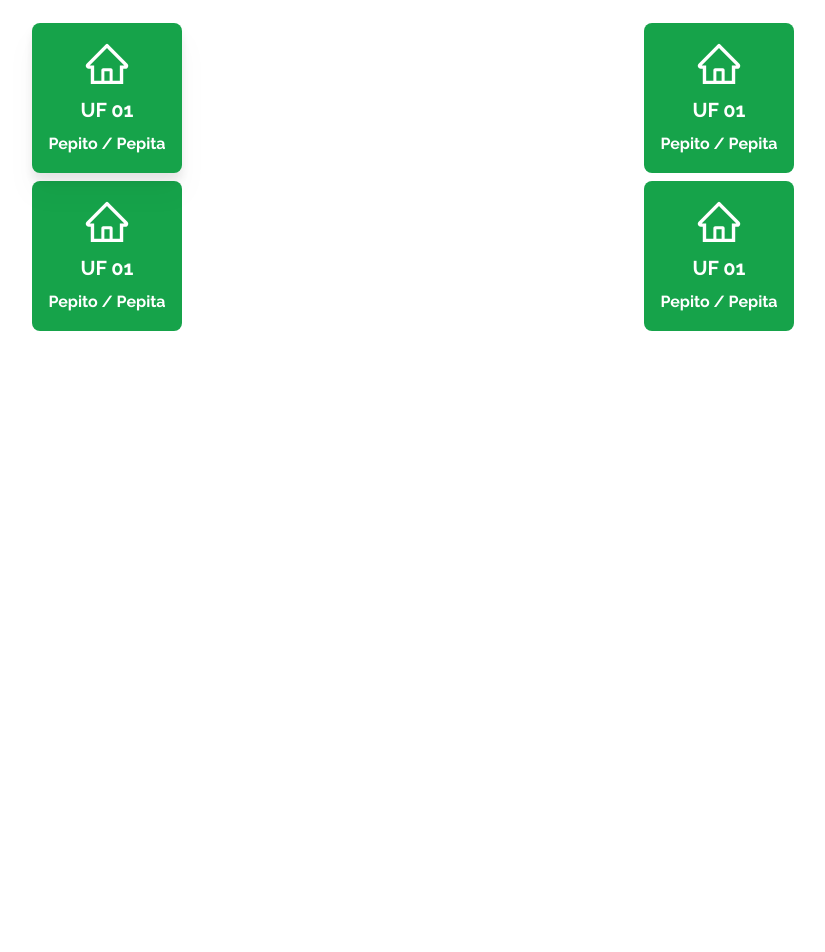
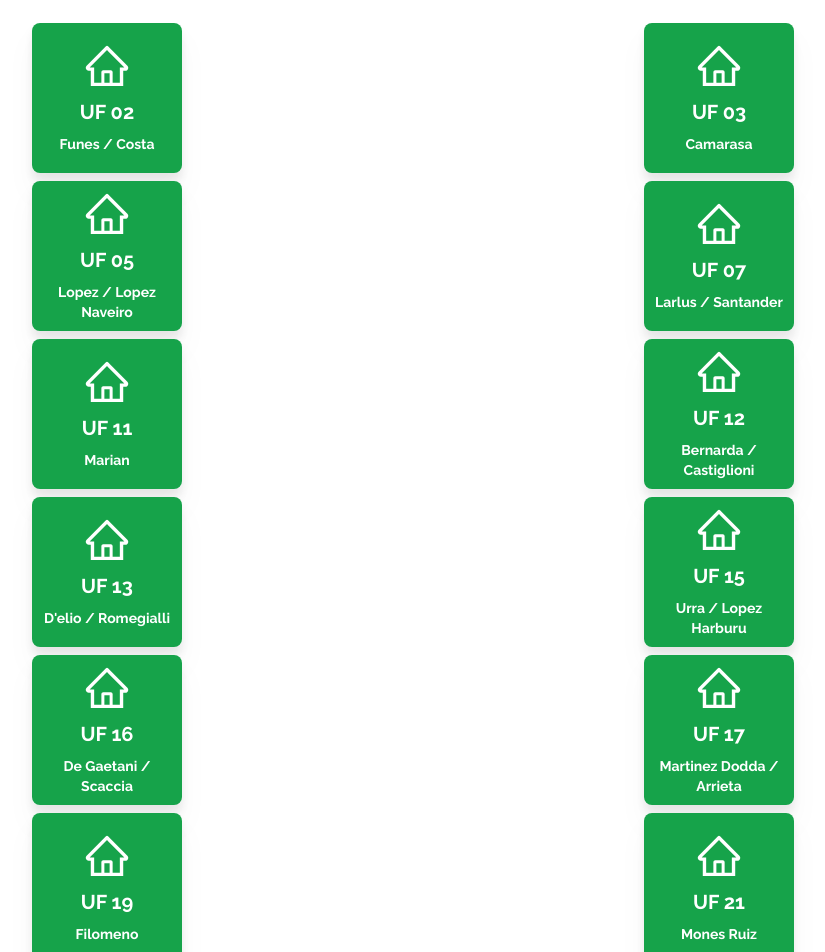
Before and after one commit to fgorordo/donbenito-locations, a React (Vite) app: page / in a window 1280 px wide. Shown: the part 220-1172 px from the top of the page, without its empty margins (0-825 px from the left). Before the commit the page ends 800 px from the top, so only its background shows below. Built offline with nearby package versions, Linux system fonts and the light colour scheme.

Commit message:
end day 1

```diff
--- a/src/App.jsx
+++ b/src/App.jsx
@@ -1,6 +1,7 @@
 import mainLogo from './assets/don-benito-logo.svg';
 import './main.css';
 import { AiOutlineHome } from 'react-icons/ai'
+import propsData from './data/props.json'
 function App() {
 
   return (
@@ -11,29 +12,19 @@ function App() {
       <p className="text-xl"><b>¿Necesitas un guia?</b><br />Selecciona donde quieres ir y te ayudamos.</p>
     </header>
     <main className="grid gap-2 grid-cols-2 px-8">
-      <div className="bg-green-600 hover:bg-green-400 transition-all w-[150px] h-[150px] rounded-lg flex flex-col justify-center items-center gap-2 drop-shadow-xl">
-        <AiOutlineHome className='text-white text-5xl'/>
-        <p className="text-white text-xl font-bold text-center">UF 01</p>
-        <p className="text-white text-l font-semibold text-center">Pepito / Pepita </p>
-      </div>
-
-      <div className="bg-green-600 w-[150px] h-[150px] rounded-lg flex flex-col justify-center items-center gap-2">
-        <AiOutlineHome className='text-white text-5xl'/>
-        <p className="text-white text-xl font-bold text-center">UF 01</p>
-        <p className="text-white text-l font-semibold text-center">Pepito / Pepita </p>
-      </div>
-
-      <div className="bg-green-600 w-[150px] h-[150px] rounded-lg flex flex-col justify-center items-center gap-2">
-        <AiOutlineHome className='text-white text-5xl'/>
-        <p className="text-white text-xl font-bold text-center">UF 01</p>
-        <p className="text-white text-l font-semibold text-center">Pepito / Pepita </p>
-      </div>
-
-      <div className="bg-green-600 w-[150px] h-[150px] rounded-lg flex flex-col justify-center items-center gap-2">
-        <AiOutlineHome className='text-white text-5xl'/>
-        <p className="text-white text-xl font-bold text-center">UF 01</p>
-        <p className="text-white text-l font-semibold text-center">Pepito / Pepita </p>
-      </div>
+      {
+        propsData.map(prop => {
+          return (
+            <a href={prop.locationLink}>
+              <div className="bg-green-600 hover:bg-green-400 transition-all w-[150px] h-[150px] rounded-lg flex flex-col justify-center items-center gap-2 drop-shadow-xl p-2">
+              <AiOutlineHome className='text-white text-5xl'/>
+              <p className="text-white text-xl font-bold text-center">UF {prop.ufNumber}</p>
+              <p className="text-white text-sm font-semibold text-center">{prop.ufProp} </p>
+            </div>
+            </a>
+          )
+        })
+      }
     </main>
     </>
   )
--- a/src/data/props.json
+++ b/src/data/props.json
@@ -1,7 +1,77 @@
 [
   {
-    "ufNumber": 0,
-    "ufProp": "Nombre del propietario",
+    "ufNumber": "02",
+    "ufProp": "Funes / Costa",
+    "locationLink": "https://goo.gl/maps/yN1YxnM6T9guvphf6"
+  },
+  {
+    "ufNumber": "03",
+    "ufProp": "Camarasa",
+    "locationLink": "https://google.com.ar"
+  },
+  {
+    "ufNumber": "05",
+    "ufProp": "Lopez / Lopez Naveiro",
+    "locationLink": "https://google.com.ar"
+  },
+  {
+    "ufNumber": "07",
+    "ufProp": "Larlus / Santander",
+    "locationLink": "https://google.com.ar"
+  },
+  {
+    "ufNumber": "11",
+    "ufProp": "Marian",
+    "locationLink": "https://google.com.ar"
+  },
+  {
+    "ufNumber": "12",
+    "ufProp": "Bernarda / Castiglioni",
+    "locationLink": "https://google.com.ar"
+  },
+  {
+    "ufNumber": "13",
+    "ufProp": "D'elio / Romegialli",
+    "locationLink": "https://google.com.ar"
+  },
+  {
+    "ufNumber": "15",
+    "ufProp": "Urra / Lopez Harburu",
+    "locationLink": "https://google.com.ar"
+  },
+  {
+    "ufNumber": "16",
+    "ufProp": "De Gaetani / Scaccia",
+    "locationLink": "https://google.com.ar"
+  },
+  {
+    "ufNumber": "17",
+    "ufProp": "Martinez Dodda / Arrieta",
+    "locationLink": "https://google.com.ar"
+  },
+  {
+    "ufNumber": "19",
+    "ufProp": "Filomeno",
+    "locationLink": "https://google.com.ar"
+  },
+  {
+    "ufNumber": "21",
+    "ufProp": "Mones Ruiz",
+    "locationLink": "https://google.com.ar"
+  },
+  {
+    "ufNumber": "22",
+    "ufProp": "Raimundo / Boher",
+    "locationLink": "https://google.com.ar"
+  },
+  {
+    "ufNumber": "26",
+    "ufProp": "De Gaetani / Pascual",
+    "locationLink": "https://google.com.ar"
+  },
+  {
+    "ufNumber": "39/40",
+    "ufProp": "Mones Ruiz / Altamirano",
     "locationLink": "https://google.com.ar"
   }
 ]
```
Also changed, not shown: 1 other file (tests, documents, lock files or other folders).
